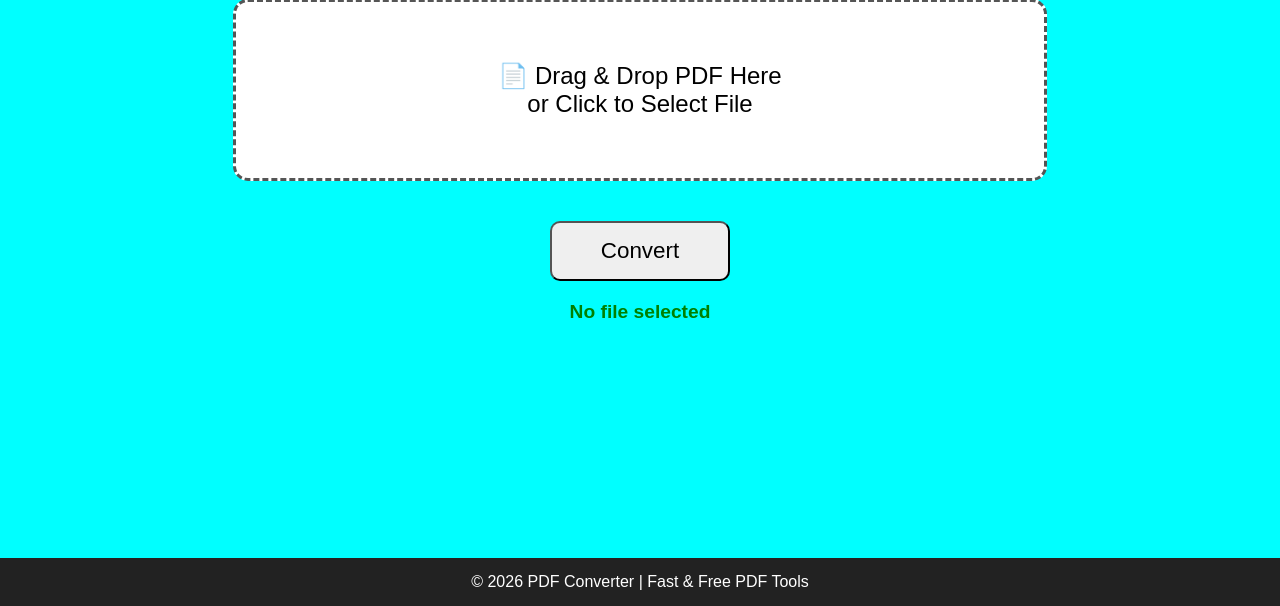
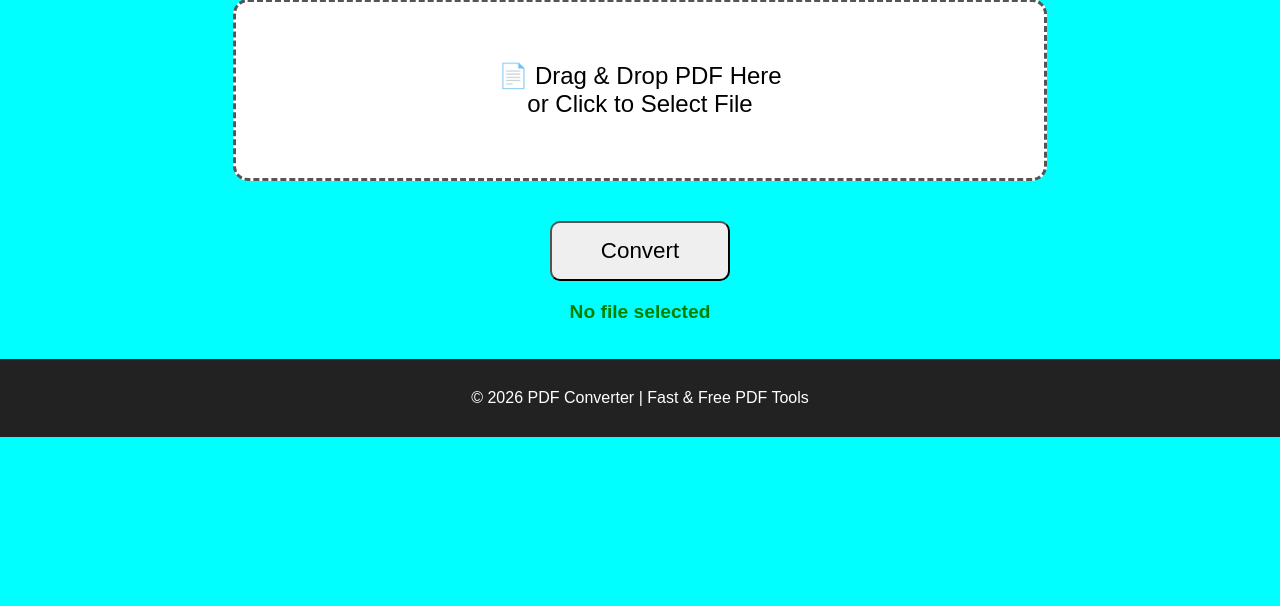
Before and after one commit to singh-ansh/PDF-converter, a Flask app: page / in a window 1280 px wide. Shown: the part 194-800 px from the top of the page. Run offline with Flask 3, Linux system fonts and the light colour scheme.

Commit message:
Fixed footer

```diff
--- a/static/style.css
+++ b/static/style.css
@@ -57,8 +57,8 @@ body{
 }
 
 footer{
-    position: fixed;
-    bottom: 0;
+    /* position: fixed;
+    bottom: 0; */
     width: 100%;
     padding: 15px 0;
     background-color: #222;
```
